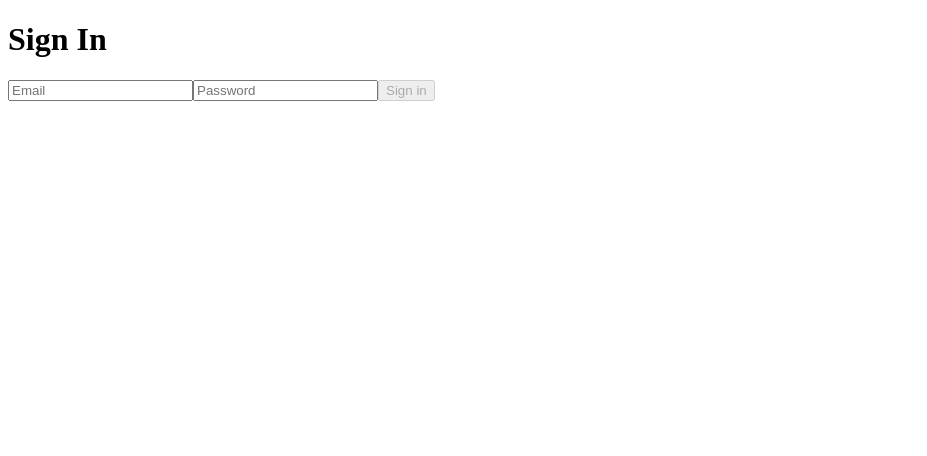
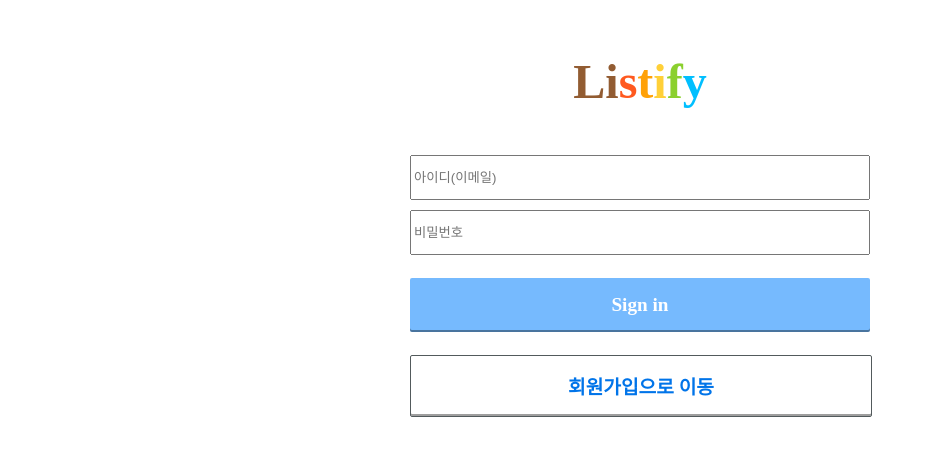
Before and after one commit to xunxee/wanted-pre-onboarding-frontend, a React (Create React App) app: page /signin in a window 1280 px wide. Shown: the top 456 px of the page, without its empty margins (0-927 px from the left). Built offline with nearby package versions, Linux system fonts and the light colour scheme; what emotion-reset would draw is missing.

Commit message:
Add: Signin 컴포넌트와 Signup 컴포넌트의 CSS 스타일링을 추가 - Signin 페이지에서는 '회원가입' 페이지로 이동이 가능한 버튼을 추가 - Signup 페이지에서는 '로그인' 페이지로 이동이 가능한 버튼을 추가

```diff
--- a/src/Signin/SigninPage.js
+++ b/src/Signin/SigninPage.js
@@ -1,3 +1,8 @@
+import styled from '@emotion/styled';
+
+import PALETTE from '../styles/palette';
+import BASE_STYLES from '../styles/baseStyles';
+
 import { useEffect } from 'react';
 
 import { useNavigate } from 'react-router-dom';
@@ -7,6 +12,34 @@ import FormPage from '../components/FormPage';
 import { postSignIn } from '../services/api';
 
 import { getItem, saveItem } from '../utils';
+
+const {
+  saddleBrown,
+  outrageousOrange,
+  californiaOrange,
+  supernova,
+  appleGreen,
+  deepSkyBlue,
+} = PALETTE;
+
+const { WRAPPER } = BASE_STYLES;
+
+const Wrapper = styled.div({
+  ...WRAPPER,
+});
+
+const TitleWrapper = styled.div({
+  padding: '10% 0 0',
+});
+
+const StyledLetter = styled.span({
+  fontSize: '3rem',
+  fontWeight: 'bold',
+});
+
+const StyledWord = styled(StyledLetter)(({ color }) => ({
+  color,
+}));
 
 export default function SigninPage() {
   const navigate = useNavigate();
@@ -27,10 +60,25 @@ export default function SigninPage() {
     }
   }
 
+  function handleClick() {
+    navigate('/signup');
+  }
+
   return (
-    <>
-      <h1>Sign In</h1>
-      <FormPage category="Sign in" onSubmit={handleSubmit} />
-    </>
+    <Wrapper>
+      <TitleWrapper>
+        <StyledWord color={saddleBrown}>Li</StyledWord>
+        <StyledWord color={outrageousOrange}>s</StyledWord>
+        <StyledWord color={californiaOrange}>t</StyledWord>
+        <StyledWord color={supernova}>i</StyledWord>
+        <StyledWord color={appleGreen}>f</StyledWord>
+        <StyledWord color={deepSkyBlue}>y</StyledWord>
+      </TitleWrapper>
+      <FormPage
+        category="Sign in"
+        onSubmit={handleSubmit}
+        onClick={handleClick}
+      />
+    </Wrapper>
   );
 }
--- a/src/Signup/SignupPage.js
+++ b/src/Signup/SignupPage.js
@@ -1,3 +1,8 @@
+import styled from '@emotion/styled';
+
+import PALETTE from '../styles/palette';
+import BASE_STYLES from '../styles/baseStyles';
+
 import { useNavigate } from 'react-router-dom';
 
 import { useEffect } from 'react';
@@ -7,6 +12,34 @@ import { getItem } from '../utils';
 import FormPage from '../components/FormPage';
 
 import { postSignUp } from '../services/api';
+
+const {
+  saddleBrown,
+  outrageousOrange,
+  californiaOrange,
+  supernova,
+  appleGreen,
+  deepSkyBlue,
+} = PALETTE;
+
+const { WRAPPER } = BASE_STYLES;
+
+const Wrapper = styled.div({
+  ...WRAPPER,
+});
+
+const TitleWrapper = styled.div({
+  padding: '10% 0 0',
+});
+
+const StyledLetter = styled.span({
+  fontSize: '3rem',
+  fontWeight: 'bold',
+});
+
+const StyledWord = styled(StyledLetter)(({ color }) => ({
+  color,
+}));
 
 export default function SignupPage() {
   const navigate = useNavigate();
@@ -25,10 +58,25 @@ export default function SignupPage() {
     }
   }
 
+  function handleClick() {
+    navigate('/signin');
+  }
+
   return (
-    <>
-      <h1>Sign Up</h1>
-      <FormPage category="Sign" onSubmit={handleSubmit} />
-    </>
+    <Wrapper>
+      <TitleWrapper>
+        <StyledWord color={saddleBrown}>Li</StyledWord>
+        <StyledWord color={outrageousOrange}>s</StyledWord>
+        <StyledWord color={californiaOrange}>t</StyledWord>
+        <StyledWord color={supernova}>i</StyledWord>
+        <StyledWord color={appleGreen}>f</StyledWord>
+        <StyledWord color={deepSkyBlue}>y</StyledWord>
+      </TitleWrapper>
+      <FormPage
+        category="Sign Up"
+        onSubmit={handleSubmit}
+        onClick={handleClick}
+      />
+    </Wrapper>
   );
 }
--- a/src/components/FormContainer.js
+++ b/src/components/FormContainer.js
@@ -4,7 +4,7 @@ import { FormLayout } from './FormLayout';
 
 import VALID_FIELDS from '../fixtures/validFields';
 
-export default function FormContainer({ category, onSubmit }) {
+export default function FormContainer({ category, onSubmit, onClick }) {
   const [fields, setFields] = useState({ email: '', password: '' });
 
   const [isButtonActive, setIsButtonActive] = useState(false);
@@ -57,6 +57,7 @@ export default function FormContainer({ category, onSubmit }) {
       category={category}
       onChange={handleChange}
       onSubmit={onSubmit}
+      onClick={onClick}
       fields={fields}
       isButtonActive={isButtonActive}
     />
--- a/src/components/FormLayout.js
+++ b/src/components/FormLayout.js
@@ -1,7 +1,43 @@
+import styled from '@emotion/styled';
+
+import PALETTE from '../styles/palette';
+import BASE_STYLES from '../styles/baseStyles';
+
+const { white, slateGrey, vividBlue, babyBlueEyes } = PALETTE;
+
+const { BUTTON } = BASE_STYLES;
+
+const Wrapper = styled.form({
+  display: 'flex',
+  flexDirection: 'column',
+  width: '100%',
+});
+
+const Input = styled.input({
+  height: '45px',
+  '&[type="password"]': {
+    marginTop: '10px',
+  },
+});
+
+const Button = styled.button(({ isButtonActive }) => ({
+  ...BUTTON,
+  color: white,
+  backgroundColor: isButtonActive ? vividBlue : babyBlueEyes,
+}));
+
+const GoToButton = styled.button({
+  ...BUTTON,
+  border: `1px solid ${slateGrey}`,
+  color: vividBlue,
+  backgroundColor: white,
+});
+
 export function FormLayout({
   category,
   onChange,
   onSubmit,
+  onClick,
   fields,
   isButtonActive,
 }) {
@@ -23,31 +59,43 @@ export function FormLayout({
     };
   }
 
+  function handleClick() {
+    onClick();
+  }
+
   return (
-    <form onSubmit={handleSubmit()}>
-      <input
+    <Wrapper onSubmit={handleSubmit()}>
+      <Input
         type="email"
         name="email"
         data-testid="email-input"
         value={email}
-        placeholder="Email"
+        placeholder="아이디(이메일)"
         onChange={handleChange}
       />
-      <input
+
+      <Input
         type="password"
         name="password"
         data-testid="password-input"
         value={password}
-        placeholder="Password"
+        placeholder="비밀번호"
         onChange={handleChange}
       />
-      <button
+
+      <Button
         type="submit"
         data-testid={category === 'Sign in' ? 'signin-button' : 'signup-button'}
         disabled={!isButtonActive}
+        isButtonActive={isButtonActive}
+        color={vividBlue}
       >
         {category}
-      </button>
-    </form>
+      </Button>
+
+      <GoToButton type="button" onClick={handleClick}>
+        {category === 'Sign in' ? '회원가입으로 이동' : '로그인으로 이동'}
+      </GoToButton>
+    </Wrapper>
   );
 }
--- a/src/components/FormPage.js
+++ b/src/components/FormPage.js
@@ -1,5 +1,20 @@
+import styled from '@emotion/styled';
+
 import FormContainer from './FormContainer';
 
-export default function FormPage({ category, onSubmit }) {
-  return <FormContainer category={category} onSubmit={onSubmit} />;
+const Wrapper = styled.div({
+  width: '100%',
+  padding: '10% 0 0',
+});
+
+export default function FormPage({ category, onSubmit, onClick }) {
+  return (
+    <Wrapper>
+      <FormContainer
+        category={category}
+        onSubmit={onSubmit}
+        onClick={onClick}
+      />
+    </Wrapper>
+  );
 }
```
